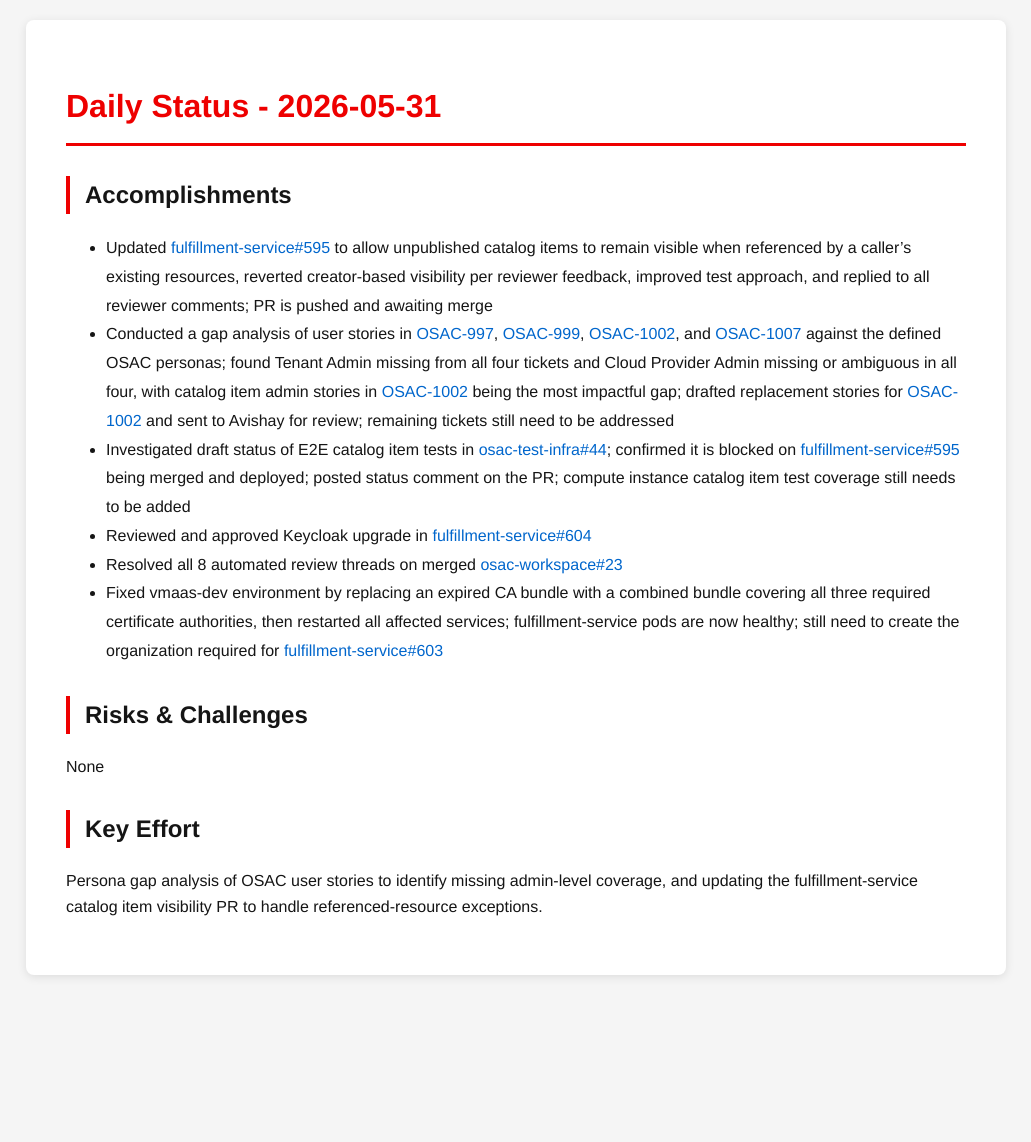
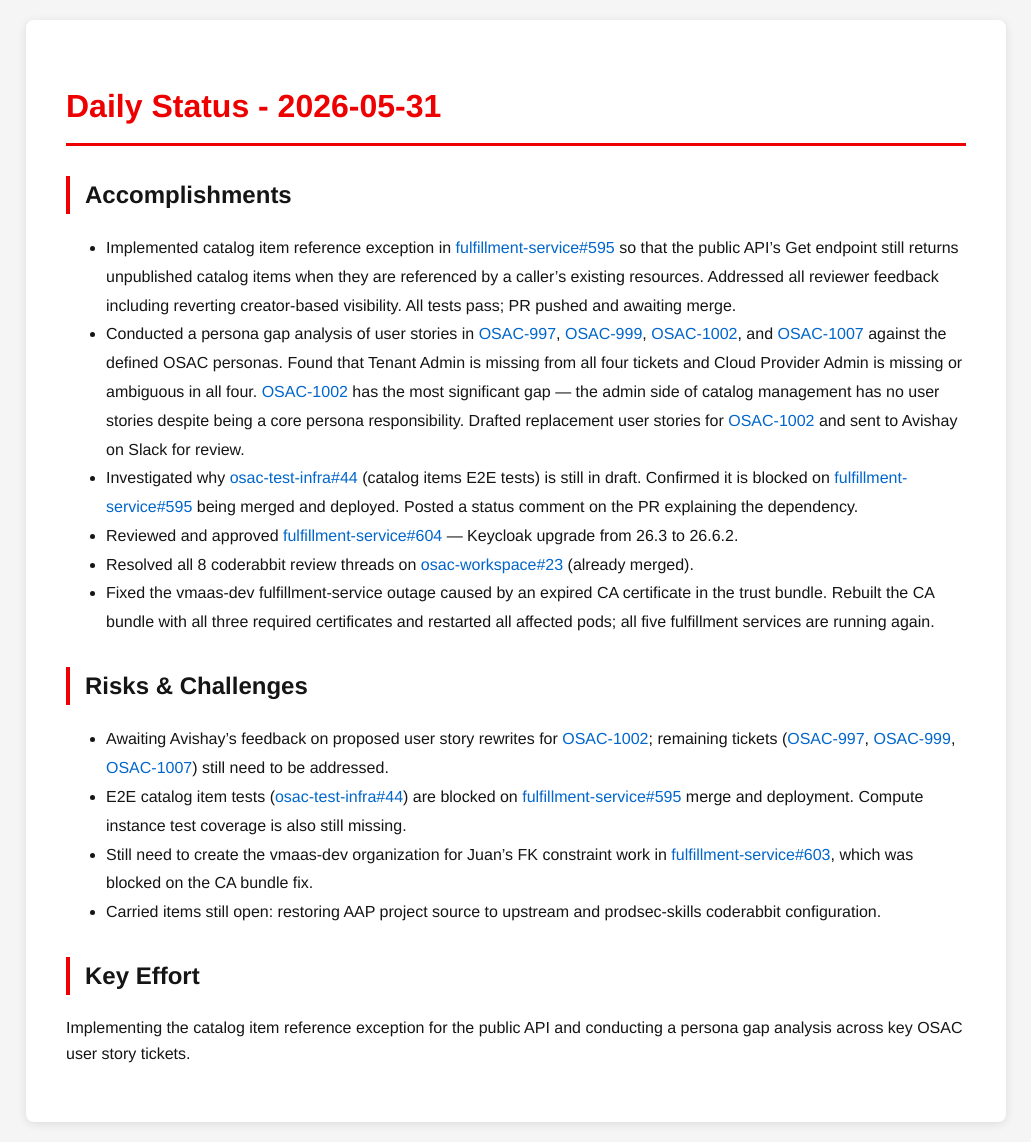
Before and after one commit to tzvatot/daily-status, a Jekyll site: the page built from 2026-05-31.md, in a window 1280 px wide. Shown: the whole page, without its empty margins (124-1155 px from the left). Built offline with Jekyll 4.4.1, drawn with Linux system fonts in a browser that asks for light colours; before the commit the page ends 995 px from its top, so only the background shows below that.

Commit message:
Daily status update - 2026-05-31

```diff
--- a/2026-05-31.md
+++ b/2026-05-31.md
@@ -7,18 +7,18 @@
 # Daily Status - 2026-05-31
 
 ## Accomplishments
-
-- Updated [fulfillment-service#595](https://github.com/osac-project/fulfillment-service/pull/595) to allow unpublished catalog items to remain visible when referenced by a caller's existing resources, reverted creator-based visibility per reviewer feedback, improved test approach, and replied to all reviewer comments; PR is pushed and awaiting merge
-- Conducted a gap analysis of user stories in [OSAC-997](https://redhat.atlassian.net/browse/OSAC-997), [OSAC-999](https://redhat.atlassian.net/browse/OSAC-999), [OSAC-1002](https://redhat.atlassian.net/browse/OSAC-1002), and [OSAC-1007](https://redhat.atlassian.net/browse/OSAC-1007) against the defined OSAC personas; found Tenant Admin missing from all four tickets and Cloud Provider Admin missing or ambiguous in all four, with catalog item admin stories in [OSAC-1002](https://redhat.atlassian.net/browse/OSAC-1002) being the most impactful gap; drafted replacement stories for [OSAC-1002](https://redhat.atlassian.net/browse/OSAC-1002) and sent to Avishay for review; remaining tickets still need to be addressed
-- Investigated draft status of E2E catalog item tests in [osac-test-infra#44](https://github.com/osac-project/osac-test-infra/pull/44); confirmed it is blocked on [fulfillment-service#595](https://github.com/osac-project/fulfillment-service/pull/595) being merged and deployed; posted status comment on the PR; compute instance catalog item test coverage still needs to be added
-- Reviewed and approved Keycloak upgrade in [fulfillment-service#604](https://github.com/osac-project/fulfillment-service/pull/604)
-- Resolved all 8 automated review threads on merged [osac-workspace#23](https://github.com/osac-project/osac-workspace/pull/23)
-- Fixed vmaas-dev environment by replacing an expired CA bundle with a combined bundle covering all three required certificate authorities, then restarted all affected services; fulfillment-service pods are now healthy; still need to create the organization required for [fulfillment-service#603](https://github.com/osac-project/fulfillment-service/pull/603)
+- Implemented catalog item reference exception in [fulfillment-service#595](https://github.com/osac-project/fulfillment-service/pull/595) so that the public API's Get endpoint still returns unpublished catalog items when they are referenced by a caller's existing resources. Addressed all reviewer feedback including reverting creator-based visibility. All tests pass; PR pushed and awaiting merge.
+- Conducted a persona gap analysis of user stories in [OSAC-997](https://redhat.atlassian.net/browse/OSAC-997), [OSAC-999](https://redhat.atlassian.net/browse/OSAC-999), [OSAC-1002](https://redhat.atlassian.net/browse/OSAC-1002), and [OSAC-1007](https://redhat.atlassian.net/browse/OSAC-1007) against the defined OSAC personas. Found that Tenant Admin is missing from all four tickets and Cloud Provider Admin is missing or ambiguous in all four. [OSAC-1002](https://redhat.atlassian.net/browse/OSAC-1002) has the most significant gap — the admin side of catalog management has no user stories despite being a core persona responsibility. Drafted replacement user stories for [OSAC-1002](https://redhat.atlassian.net/browse/OSAC-1002) and sent to Avishay on Slack for review.
+- Investigated why [osac-test-infra#44](https://github.com/osac-project/osac-test-infra/pull/44) (catalog items E2E tests) is still in draft. Confirmed it is blocked on [fulfillment-service#595](https://github.com/osac-project/fulfillment-service/pull/595) being merged and deployed. Posted a status comment on the PR explaining the dependency.
+- Reviewed and approved [fulfillment-service#604](https://github.com/osac-project/fulfillment-service/pull/604) — Keycloak upgrade from 26.3 to 26.6.2.
+- Resolved all 8 coderabbit review threads on [osac-workspace#23](https://github.com/osac-project/osac-workspace/pull/23) (already merged).
+- Fixed the vmaas-dev fulfillment-service outage caused by an expired CA certificate in the trust bundle. Rebuilt the CA bundle with all three required certificates and restarted all affected pods; all five fulfillment services are running again.
 
 ## Risks & Challenges
-
-None
+- Awaiting Avishay's feedback on proposed user story rewrites for [OSAC-1002](https://redhat.atlassian.net/browse/OSAC-1002); remaining tickets ([OSAC-997](https://redhat.atlassian.net/browse/OSAC-997), [OSAC-999](https://redhat.atlassian.net/browse/OSAC-999), [OSAC-1007](https://redhat.atlassian.net/browse/OSAC-1007)) still need to be addressed.
+- E2E catalog item tests ([osac-test-infra#44](https://github.com/osac-project/osac-test-infra/pull/44)) are blocked on [fulfillment-service#595](https://github.com/osac-project/fulfillment-service/pull/595) merge and deployment. Compute instance test coverage is also still missing.
+- Still need to create the vmaas-dev organization for Juan's FK constraint work in [fulfillment-service#603](https://github.com/osac-project/fulfillment-service/pull/603), which was blocked on the CA bundle fix.
+- Carried items still open: restoring AAP project source to upstream and prodsec-skills coderabbit configuration.
 
 ## Key Effort
-
-Persona gap analysis of OSAC user stories to identify missing admin-level coverage, and updating the fulfillment-service catalog item visibility PR to handle referenced-resource exceptions.
+Implementing the catalog item reference exception for the public API and conducting a persona gap analysis across key OSAC user story tickets.
```
